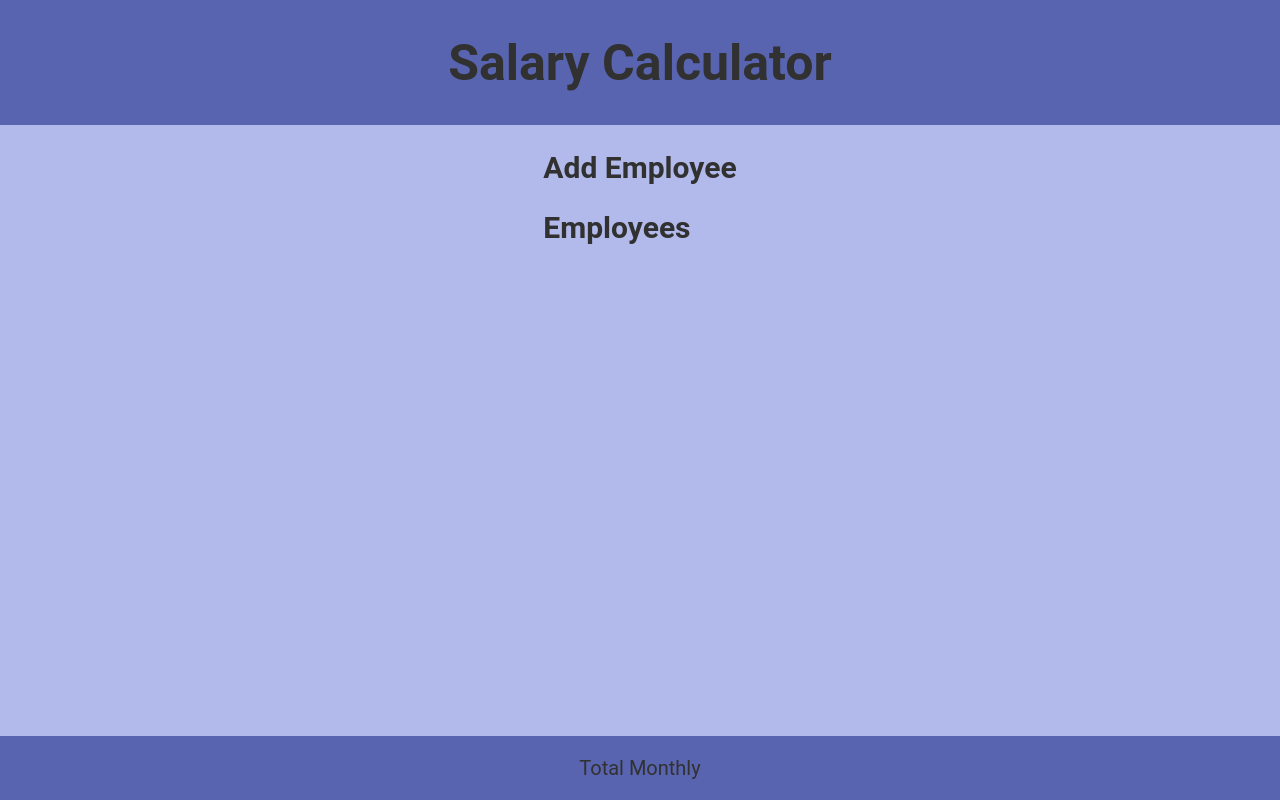
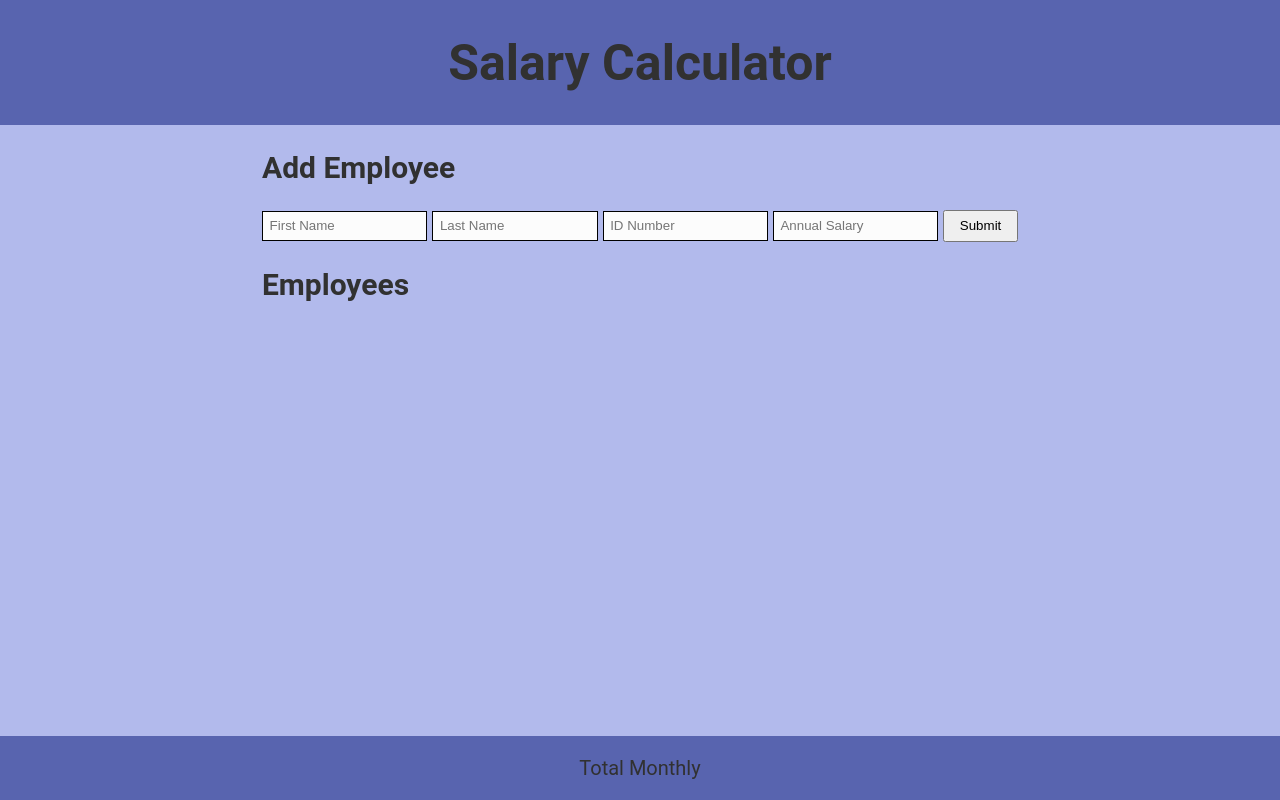
Before and after one commit to natpdk/weekend-salary-calculator1, a website: page index.html in a window 1280 px wide. Drawn offline with Linux system fonts and the light colour scheme.

Commit message:
Added the boxes for information input

```diff
--- a/index.html
+++ b/index.html
@@ -10,7 +10,16 @@
     <h1>Salary Calculator</h1>
   </header>
   <main>
-    <h2>Add Employee</h2>
+    <section>
+      <h2>Add Employee</h2>
+      <form>
+        <input id="firstNameInput" placeholder="First Name" type="text">
+        <input id="lastNameInput" placeholder="Last Name" type="text">
+        <input id="idNumberInput" placeholder="ID Number" type="text">
+        <input id="annualSalaryInput" placeholder="Annual Salary" type="text">
+        <button onClick="">Submit</button>
+      </form>
+    </section>
     <h2>Employees</h2>
   </main>
   <footer>
```
